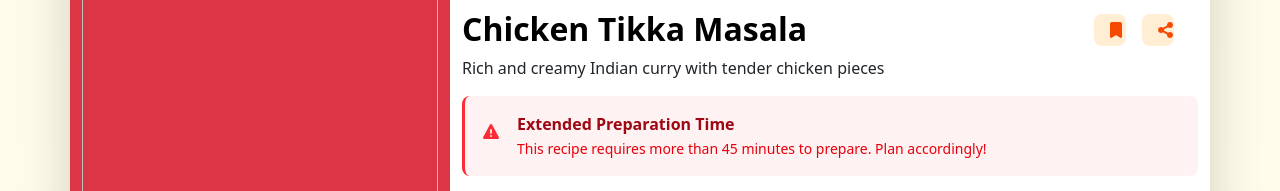
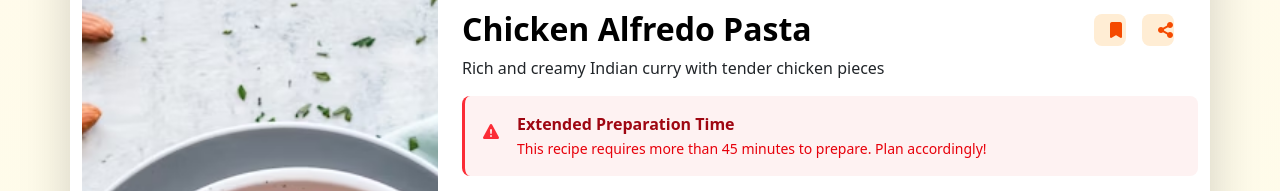
Before and after one commit to nadaiosama23-ai/js-2, a plain HTML site: page index.html in a window 1280 px wide. Both pictures are taken after a click on the button "Try Another Recipe". Shown: the part 167-358 px from the top of the page. Drawn offline with Linux system fonts and the light colour scheme.

Commit message:
change syntax

```diff
--- a/index.html
+++ b/index.html
@@ -59,7 +59,7 @@
       <div class="container shadow-lg py-4">
         <div class="caard vh-100 row bg-white">
 
-          <div class="image h-100 col-md-4 position-relative bg-danger">
+          <div class="image h-100 col-md-4 position-relative">
             <span class="position-absolute bg-white px-2 py-1 mt-3 rounded-5">
               <i class="fa-solid fa-star" style="color: #ffd43b"></i> 4.6
               (289reviews)
@@ -83,7 +83,7 @@
               </div>
               </div>
             </div>
-            <img class="w-100 h-100 object-fit-cover" src="./images/image6.avif" />
+            <img class="w-100 h-100 object-fit-cover" src="./images/image1.avif" />
           </div>
 
           <div class="content h-100 col-md-8 py-4 overflow-y-auto">
--- a/js/main.js
+++ b/js/main.js
@@ -5,7 +5,7 @@ function changeContent(){
     <div class="container shadow-lg py-4">
         <div class="caard min-vh-100 row bg-white">
 
-          <div class="image col-md-4 position-relative bg-danger">
+          <div class="image col-md-4 position-relative">
             <span class="position-absolute bg-white px-2 py-1 mt-3 rounded-5">
               <i class="fa-solid fa-star" style="color: #ffd43b"></i> 4.6
               (289reviews)
@@ -29,7 +29,7 @@ function changeContent(){
               </div>
               </div>
             </div>
-            <img class="w-100 h-100 object-fit-cover" src=${recipes[i].img}/>
+            <img class="w-100 h-100 object-fit-cover" src="${recipes[i].img}"/>
           </div>
 
           <div class="content col-md-8 py-4">
@@ -40,7 +40,7 @@ function changeContent(){
 
             <div class="card-header d-flex">
               <div>
-                <h2 class="mt-3 text-black fw-bolder">Chicken Tikka Masala</h2>
+                <h2 class="mt-3 text-black fw-bolder">${recipes[i].title}</h2>
                 <p>Rich and creamy Indian curry with tender chicken pieces</p>
               </div>
               <div class="two-icons ms-auto pe-4 d-flex gap-3 bg-transparent">
@@ -296,7 +296,7 @@ function changeContent(){
 const recipes = [
   {
     title: "French Onion Soup",
-    img:"./images/image2.avif",
+    img:"./images/image1.avif",
     rating: 4.7,
     reviews: 267,
     prepTime: "15 min",
@@ -331,7 +331,7 @@ const recipes = [
     title: "Chicken Alfredo Pasta",
     rating: 4.8,
     reviews: 421,
-    img:"./images/imgi2_photo.webp",
+    img:"./images/image2.avif",
     prepTime: "20 min",
     cookTime: "30 min",
     servings: 3,
@@ -365,7 +365,7 @@ const recipes = [
     title: "Beef Tacos",
     rating: 4.2,
     reviews: 310,
-    img:"./images/imgi3_photo.webp",
+    img:"./images/image3.avif",
     prepTime: "10 min",
     cookTime: "15 min",
     servings: 4,
@@ -399,7 +399,7 @@ const recipes = [
     title: "Vegetable Stir Fry",
     rating: 4.6,
     reviews: 189,
-    img:"./images/imgi4_photo.webp",
+    img:"./images/image4.avif",
     prepTime: "15 min",
     cookTime: "10 min",
     servings: 2,
@@ -433,7 +433,7 @@ const recipes = [
     title: "Margherita Pizza",
     rating: 4.9,
     reviews: 502,
-    img:"./images/imgi5_photo.webp",
+    img:"./images/image5.avif",
     prepTime: "25 min",
     cookTime: "15 min",
     servings: 2,
```
